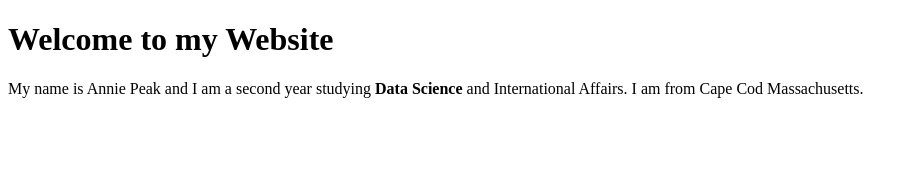
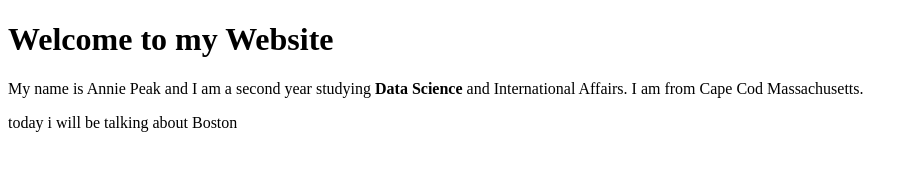
Before and after one commit to anniepeak/anniepeak.github.io, a plain HTML site: page index.html in a window 1280 px wide. Shown: the whole page, without its empty margins (0-918 px from the left). Drawn offline with Linux system fonts and the light colour scheme.

Commit message:
Update index.html

```diff
--- a/index.html
+++ b/index.html
@@ -3,5 +3,6 @@
 <body>
 <h1>Welcome to my Website</h1>
 <p>My name is Annie Peak and I am a second year studying <b>Data Science</b> and International Affairs. I am from Cape Cod Massachusetts.</p>
+<p>today i will be talking about Boston</p>
 </body>
 </html>
```
